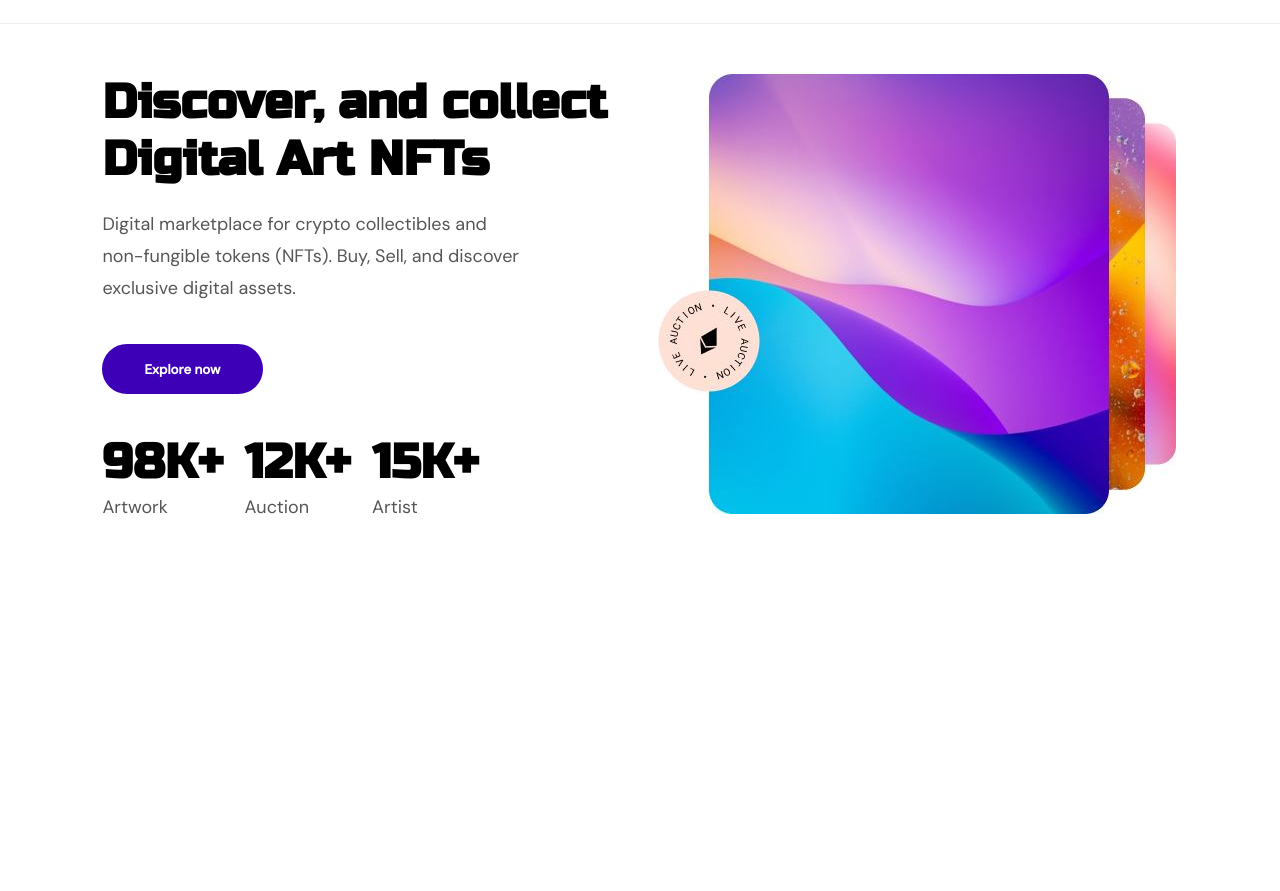
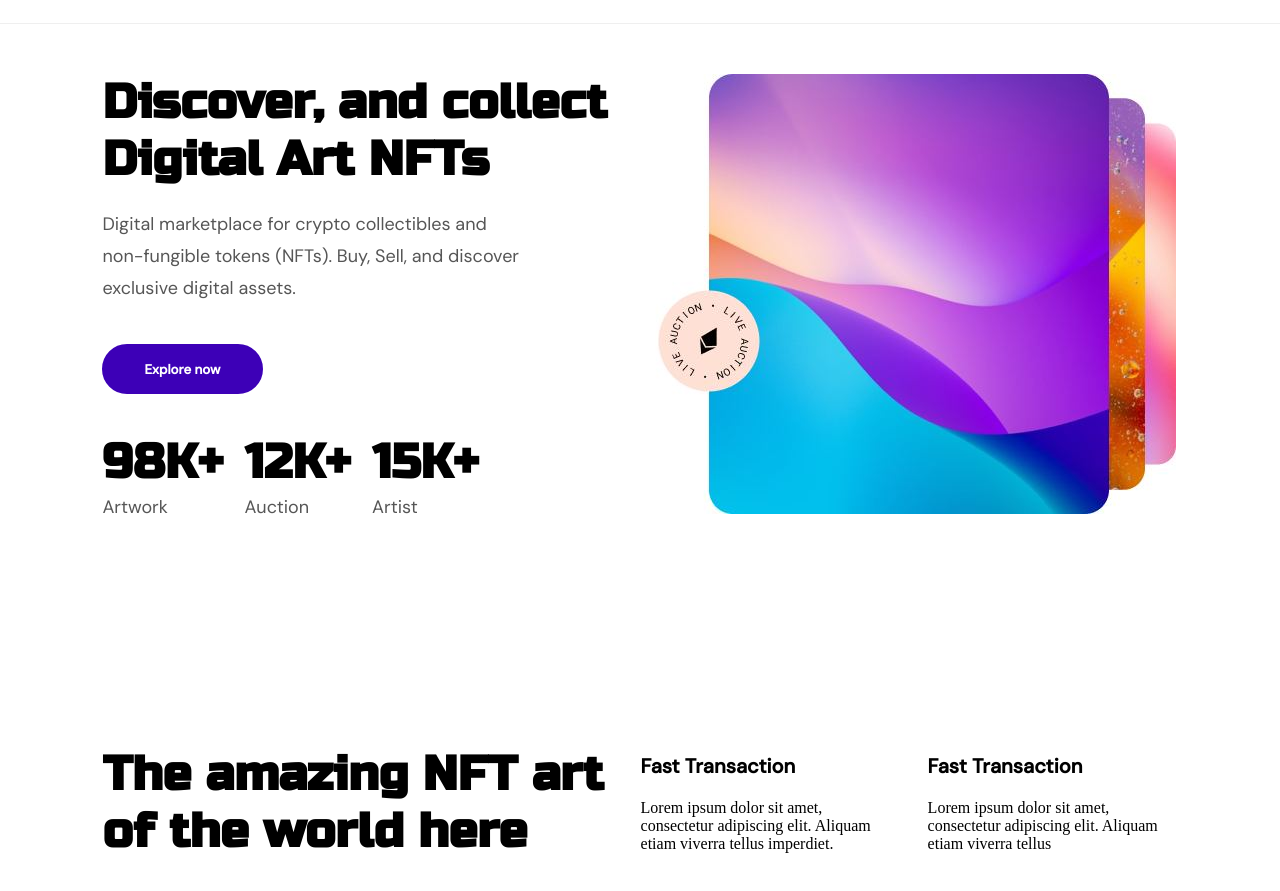
Before and after one commit to Renat11-cmd/nft-marketplace-html, a plain HTML site: page index.html in a window 1280 px wide. Shown: the part 87-978 px from the top of the page. Before the commit the page ends 800 px from the top, so only its background shows below. Drawn offline with Linux system fonts and the light colour scheme; files that its build step writes are made by us from their sources.

Commit message:
features block added

```diff
--- a/style.css
+++ b/css/style.css
@@ -6,7 +6,18 @@ body, p, h1{
     padding-left: 8%;
     padding-right: 8%;
 }
-
+.w-250{
+    width: 250px;
+}
+.mt-120{
+    margin-top: 120px;
+}
+.ai-c{
+    align-items: center;
+}
+.mt-250{
+    margin-top: 250px;
+}
 .mt-40{
     margin-top: 40px;
 }
@@ -123,3 +134,26 @@ input::placeholder{
 .statistics{
     width: 70%;
 }
+.title_small{
+    font-size: 20px;
+    font-weight: 700;
+    font-family: 'DM Sans', sans-serif;
+}
+.subtitle{
+    font-family: 'DM Sans', sans-serif;
+    font-weight: 400;
+    font-size: 18px;
+    color: #565656;
+    line-height: 32px;
+}
+.subtitle_small{
+    font-size: 14px;
+    color: #565656;
+    line-height: 22px;
+}
+.statistics{
+    width: 70%;
+}
+.features_block{
+    height: 320px;
+}
--- a/index.html
+++ b/index.html
@@ -83,6 +83,35 @@
                     <img width="100%" src="./img/top-image.png">
                 </div>
             </div>
+            <div class="flex jc-sb mt-120 features_block ai-c">
+                <div>
+                    <p class="title">
+                        The amazing NFT art <br>
+                        of the world here
+                    </p>
+                </div>
+                <div class="w-250">
+                    <p class="title_small">
+                        Fast Transaction
+                    </p>
+                    <p class="sabtitle_small mt-20">
+                        Lorem ipsum dolor sit amet,
+                        consectetur adipiscing elit.
+                        Aliquam etiam viverra
+                        tellus imperdiet.
+                    </p>
+                </div>
+                <div class="w-250">
+                    <p class="title_small">
+                        Fast Transaction
+                    </p>
+                    <p class="sabtitle_small mt-20">
+                        Lorem ipsum dolor sit amet,
+                        consectetur adipiscing elit.
+                        Aliquam etiam viverra tellus
+                    </p>
+                </div>
+            </div>
         </main>
 
     </body>
```
